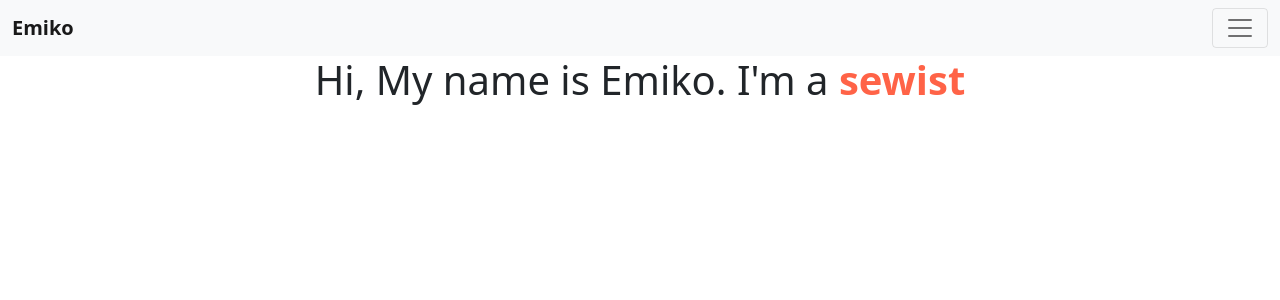
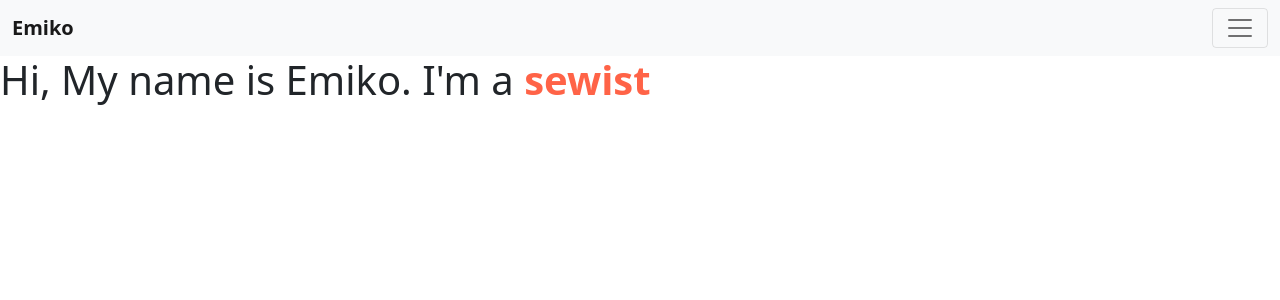
Before and after one commit to ejpijoan/myPortfolio, a React (Create React App) app: page / in a window 1280 px wide. Shown: the top 300 px of the page. Built offline with nearby package versions, Linux system fonts and the light colour scheme.

Commit message:
imports styled to Intro component and removes container

```diff
--- a/src/components/Intro.js
+++ b/src/components/Intro.js
@@ -1,6 +1,5 @@
 import React, {Component} from 'react';
-import '../css/Intro.css'
-import {Container} from 'react-bootstrap'
+import styled from 'styled-components';
 
 class Intro extends Component {
         constructor() {
@@ -27,11 +26,11 @@ class Intro extends Component {
 
         render(){
            return (
-                <Container className='container'>
+                <>
                         <h1 className='intro'>
                         Hi, My name is Emiko. I'm a <span style={{color: 'tomato', fontWeight: 'bold'}}>{this.state.roles[this.state.index]}</span>
                         </h1>
-                </Container>
+                </>
            )
         }
 }
```
